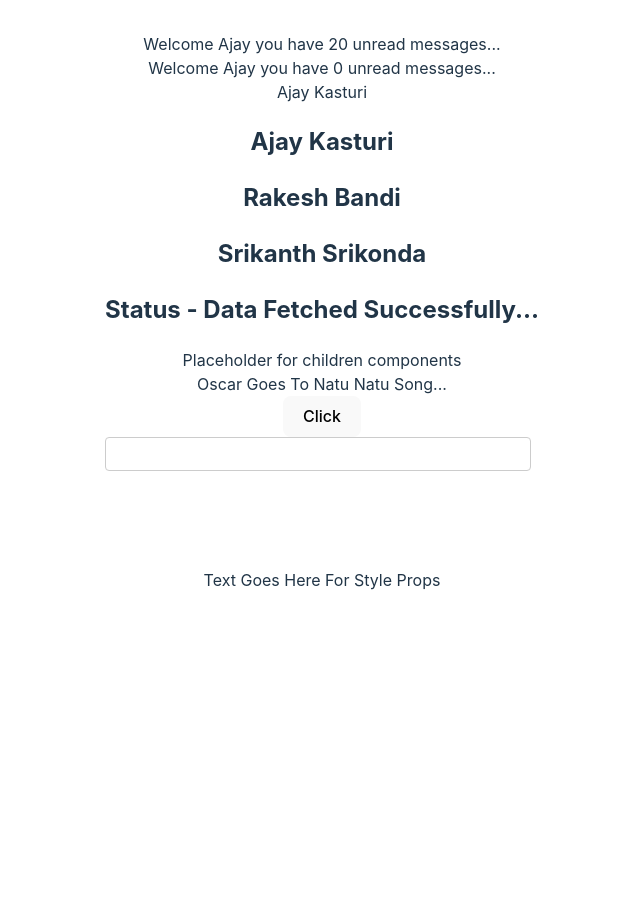
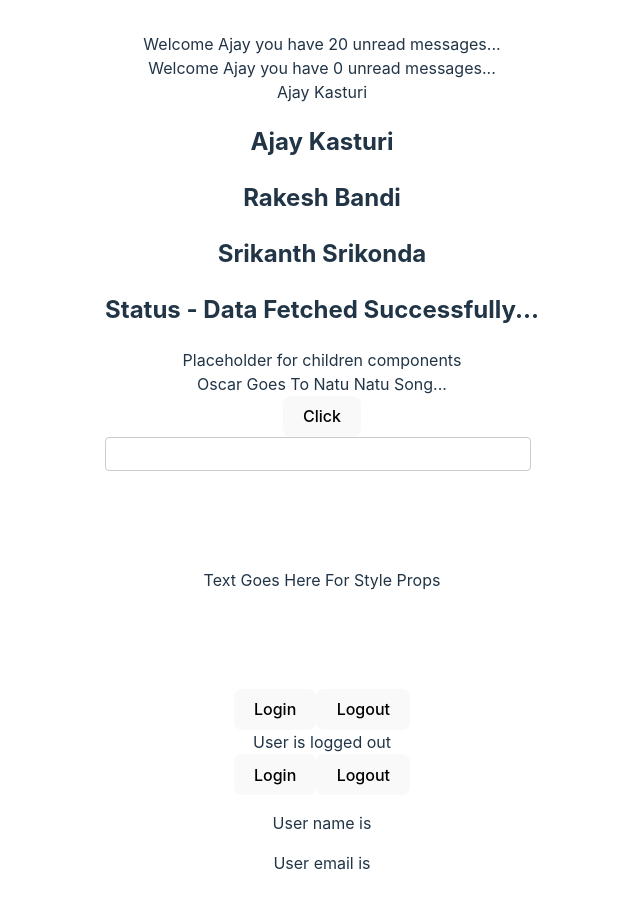
Before and after one commit to ajaykasturi/React-TypeScript, a React (Vite) app: page / in a window 1280 px wide. Shown: the top 908 px of the page, without its empty margins (318-958 px from the left). Before the commit the page ends 800 px from the top, so only its background shows below. Built offline with nearby package versions, Linux system fonts and the light colour scheme.

Commit message:
use state hook with future values

```diff
--- a/src/App.tsx
+++ b/src/App.tsx
@@ -7,6 +7,8 @@
 import { Oscar } from "./components/Oscar";
 import Person from "./components/Person";
 import PersonList from "./components/PersonList";
+import { LoggedIn } from "./components/state/LoggedIn";
+import { User } from "./components/state/User";
 import { Status } from "./components/Status";
 function App() {
   const personName = {
@@ -45,6 +47,8 @@
       <Container
         styles={{ border: "1px solid white", padding: "3rem", margin: "3rem" }}
       />
+      <LoggedIn />
+      <User />
     </>
   );
 }
--- /dev/null
+++ b/src/components/state/LoggedIn.tsx
@@ -0,0 +1,17 @@
+import { useState } from "react";
+export const LoggedIn = () => {
+  const [isLoggedIn, setIsLoggedIn] = useState(false);
+  const handleLogin = () => {
+    setIsLoggedIn(true);
+  };
+  const handleLogout = () => {
+    setIsLoggedIn(false);
+  };
+  return (
+    <div>
+      <button onClick={handleLogin}>Login</button>
+      <button onClick={handleLogout}>Logout</button>
+      <div>User is {isLoggedIn ? "logged in" : "logged out"}</div>
+    </div>
+  );
+};
--- /dev/null
+++ b/src/components/state/User.tsx
@@ -0,0 +1,27 @@
+import { useState } from "react";
+type AuthUser = {
+  name: string;
+  email: string;
+};
+export const User = () => {
+  const [user, setUser] = useState<null | AuthUser>(null);
+  const handleLogin = () => {
+    setUser({
+      name: "Ajay",
+      email: "ajay@gmail.com",
+    });
+  };
+  const handleLogout = () => {
+    setUser(null);
+  };
+  return (
+    <div>
+      <button onClick={handleLogin}>Login</button>
+      <button onClick={handleLogout}>Logout</button>
+      <div>
+        <p>User name is {user?.name}</p>
+        <p>User email is {user?.email}</p>
+      </div>
+    </div>
+  );
+};
```
